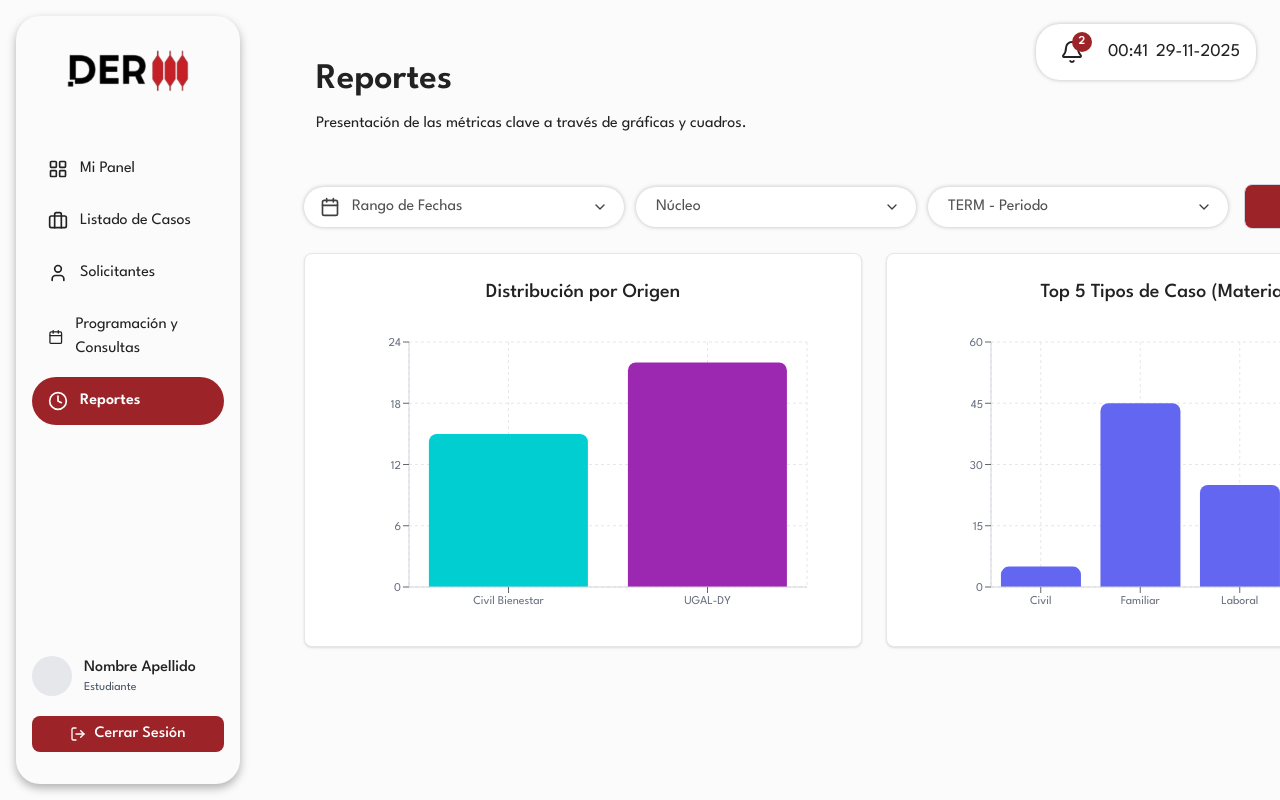
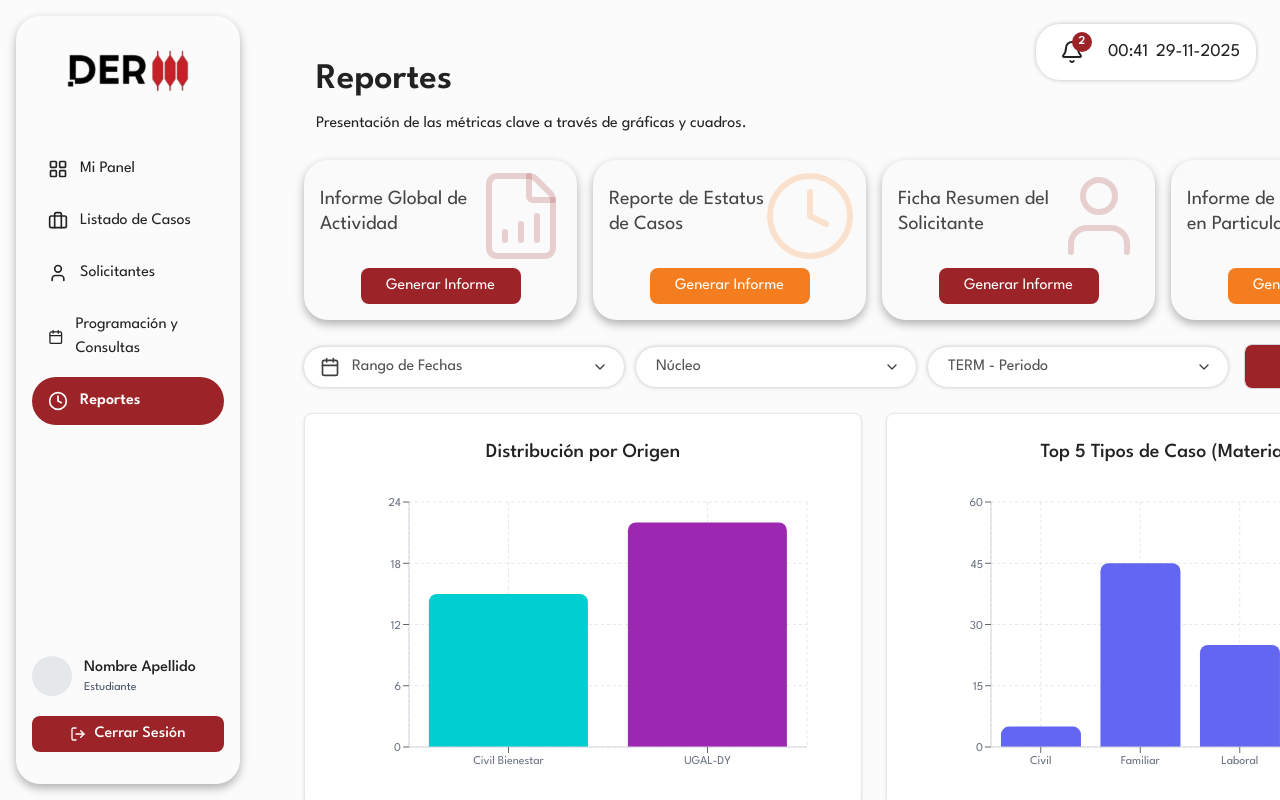
Before and after one commit to ByteWizzardd/Gestion-de-clinicas-juridicas, a Next.js app: page /dashboard/reports in a window 1280 px wide. Shown: the top 800 px of the page. Built offline with nearby package versions, Linux system fonts and the light colour scheme.

Commit message:
feat: nuevo diseño provisional de cards en reports

```diff
--- a/app/dashboard/reports/page.tsx
+++ b/app/dashboard/reports/page.tsx
@@ -1,6 +1,7 @@
 'use client';
 
 import { useState } from 'react';
+import { FileBarChart, Clock, User, Briefcase } from 'lucide-react';
 import ReportCard from '@/components/ui/ReportCard';
 import FilterBar, { ReportFilters } from '@/components/reports/FilterBar';
 import { ViewMode } from '@/components/ui/ViewSwitcher';
@@ -42,7 +43,30 @@ export default function ReportsPage() {
 
             {/* Report Generation Cards */}
             <div className="grid grid-cols-1 md:grid-cols-2 lg:grid-cols-4 gap-4 mb-6">
-
+                <ReportCard
+                    title="Informe Global de Actividad"
+                    icon={<FileBarChart className="w-full h-full" strokeWidth={1.5} />}
+                    onGenerate={() => handleGenerateReport('Informe Global de Actividad')}
+                    buttonColor="red"
+                />
+                <ReportCard
+                    title="Reporte de Estatus de Casos"
+                    icon={<Clock className="w-full h-full" strokeWidth={1.5} />}
+                    onGenerate={() => handleGenerateReport('Reporte de Estatus de Casos')}
+                    buttonColor="orange"
+                />
+                <ReportCard
+                    title="Ficha Resumen del Solicitante"
+                    icon={<User className="w-full h-full" strokeWidth={1.5} />}
+                    onGenerate={() => handleGenerateReport('Ficha Resumen del Solicitante')}
+                    buttonColor="red"
+                />
+                <ReportCard
+                    title="Informe de Casos en Particular"
+                    icon={<Briefcase className="w-full h-full" strokeWidth={1.5} />}
+                    onGenerate={() => handleGenerateReport('Informe de Casos en Particular')}
+                    buttonColor="orange"
+                />
             </div>
 
             {/* Filter Bar with View Switcher */}
--- a/components/reports/KPIDashboard.tsx
+++ b/components/reports/KPIDashboard.tsx
@@ -34,7 +34,7 @@ export default function KPIDashboard() {
                             <div className="relative flex-shrink-0">
                                 {/* Icono triangular naranja semitransparente detrás del texto */}
                                 <div className="absolute -top-6 right-5 translate-x-6 w-48 h-48 overflow-visible pointer-events-none flex items-center justify-center">
-                                    <TriangleAlert className="w-full h-full text-secondary-light/30" strokeWidth={1.5} />
+                                    <TriangleAlert className="w-full h-full text-secondary-light/30" strokeWidth={2} />
                                 </div>
                             </div>
                         </div>
--- a/components/ui/ReportCard.tsx
+++ b/components/ui/ReportCard.tsx
@@ -4,55 +4,47 @@ import Button from './Button';
 
 interface ReportCardProps {
     title: string;
-    description: string;
     icon: React.ReactNode;
     onGenerate: () => void;
-    variant?: 'primary' | 'secondary' | 'success' | 'danger';
+    buttonColor?: 'red' | 'orange';
 }
 
 export default function ReportCard({
     title,
-    description,
     icon,
     onGenerate,
-    variant = 'primary'
+    buttonColor = 'red'
 }: ReportCardProps) {
-    // Subtle background colors matching reference
-    const cardBgStyles = {
-        primary: 'bg-white border-gray-200',
-        secondary: 'bg-white border-gray-200',
-        success: 'bg-white border-gray-200',
-        danger: 'bg-white border-gray-200'
+    const buttonStyles = {
+        red: 'bg-[#9c2327] hover:bg-[#7a1b1f]',
+        orange: 'bg-[#f47e1f] hover:bg-[#c66519]'
     };
 
-    // Icon circle background colors matching Figma design exactly
-    const iconBgStyles = {
-        primary: 'bg-red-800',
-        secondary: 'bg-orange-500',
-        success: 'bg-red-700',
-        danger: 'bg-orange-500'
+    const iconColorStyles = {
+        red: 'text-primary/20',
+        orange: 'text-secondary/20'
     };
 
     return (
-        <div className={`${cardBgStyles[variant]} border rounded-xl p-5 flex flex-col gap-3 hover:shadow-lg transition-shadow min-h-[200px]`}>
-            <div className="flex items-start gap-4 justify-between">
-                <div className="flex-1 min-w-0">
-                    <h3 className="font-semibold text-base text-gray-800 mb-2 leading-tight">{title}</h3>
-                    <p className="text-xs text-gray-500 leading-relaxed">{description}</p>
-                </div>
-                <div className={`${iconBgStyles[variant]} p-3 rounded-full flex-shrink-0 text-white`}>
-                    {icon}
-                </div>
+        <div className="bg-neutral-50 rounded-3xl shadow-[0px_4px_10px_0px_rgba(0,0,0,0.3)] h-40 w-full relative overflow-hidden p-4 flex flex-col">
+            {/* Título */}
+            <h3 className="text-xl text-neutral-800/85 font-normal leading-tight pr-20 my-auto">
+                {title}
+            </h3>
+
+            {/* Icono decorativo grande en la esquina superior derecha */}
+            <div className={`absolute top-2 right-2 w-24 h-24 ${iconColorStyles[buttonColor]} flex items-center justify-center pointer-events-none`}>
+                {icon}
             </div>
-            <div className="mt-auto">
-                <Button
-                    variant={variant}
-                    size="sm"
+
+            {/* Botón en la parte inferior */}
+            <div className="mt-auto flex justify-center pt-2">
+                <button
                     onClick={onGenerate}
-                    className="w-full"
+                    className={`${buttonStyles[buttonColor]} h-9 w-40 rounded-lg text-white text-base font-normal transition-colors`}
                 >
                     Generar Informe
-                </Button>
+                </button>
             </div>
         </div>
     );
```
